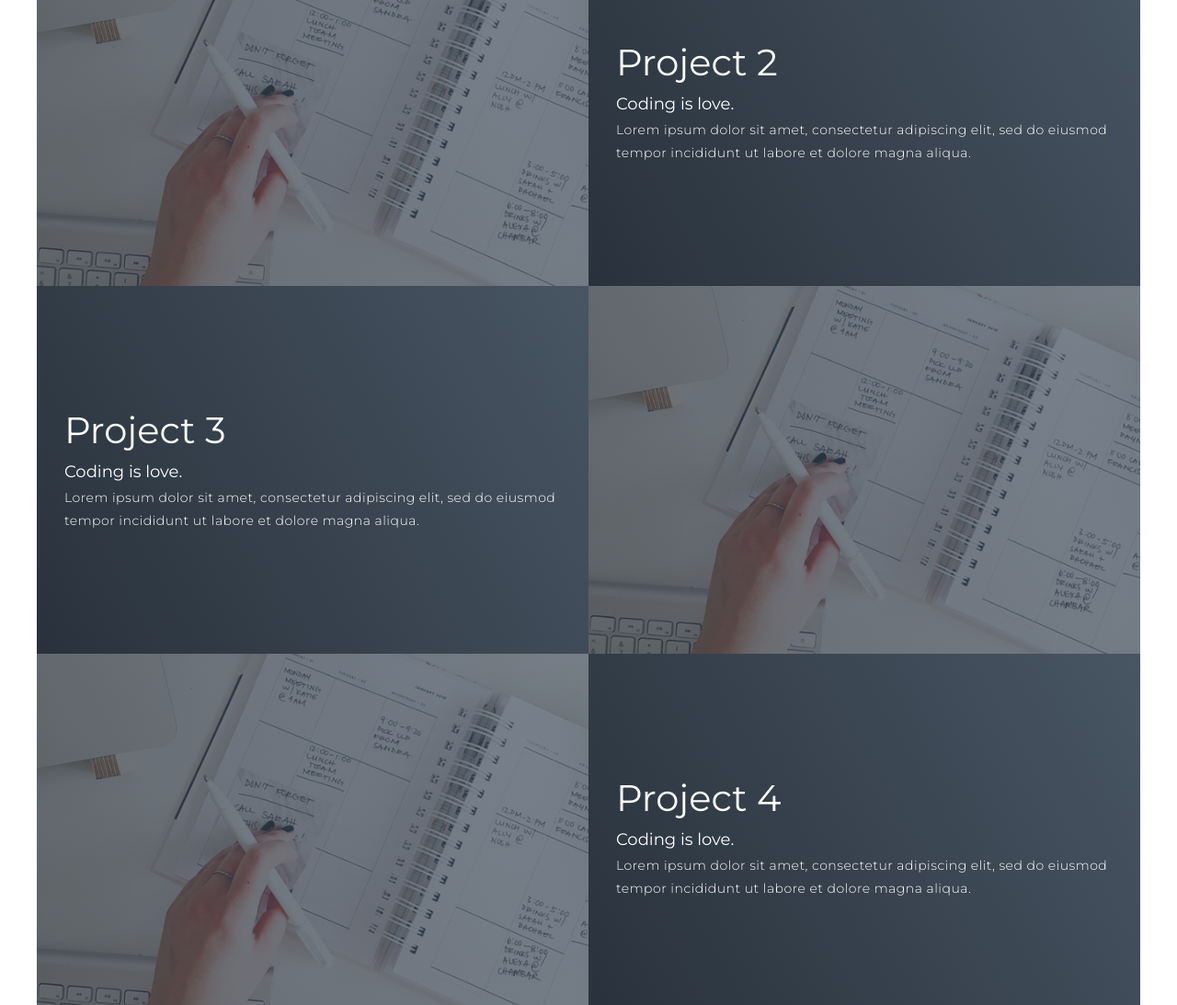
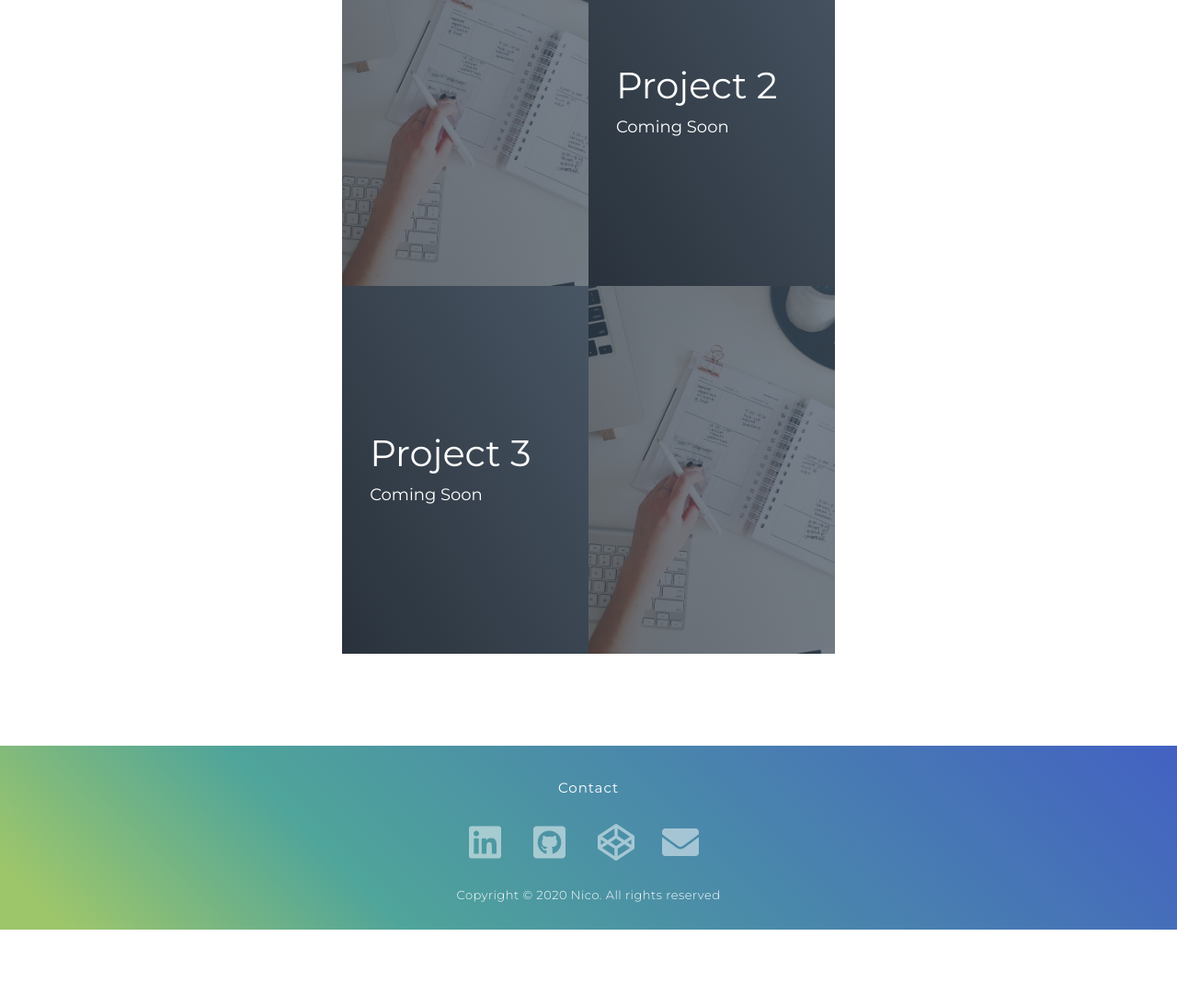
Before and after one commit to Nico83code/PortfolioV1, a plain HTML site: page index.html in a window 1280 px wide. Shown: the part 2420-3513 px from the top of the page at 92% size. After the commit the page ends 3431 px from the top, so only its background shows below. Drawn offline with Linux system fonts and the light colour scheme.

Commit message:
code changes

```diff
--- a/index.html
+++ b/index.html
@@ -60,7 +60,7 @@
                     cool stuff.
                     </br>
                     </br>
-                    When I'm not in front of a computer screens, I’m probably in the kitchen or taking my dog for a
+                    When I'm not in front of a computer screen, I’m probably in the kitchen or taking my dog for a
                     walk.
                 </p>
                 </br>
@@ -112,10 +112,8 @@
                 <div class="project-item">
                     <div class="project-info">
                         <h1>Project 1</h1>
-                        <h2>Coding is love.</h2>
-                        <p>Lorem ipsum dolor sit amet, consectetur adipiscing elit, sed do eiusmod tempor incididunt ut
-                            labore et
-                            dolore magna aliqua.</p>
+                        <h2>Coming Soon</h2>
+                        <p></p>
                     </div>
                     <div class="project-img">
                         <img src="./img/img-1.png" alt="img">
@@ -124,10 +122,8 @@
                 <div class="project-item">
                     <div class="project-info">
                         <h1>Project 2</h1>
-                        <h2>Coding is love.</h2>
-                        <p>Lorem ipsum dolor sit amet, consectetur adipiscing elit, sed do eiusmod tempor incididunt ut
-                            labore et
-                            dolore magna aliqua.</p>
+                        <h2>Coming Soon</h2>
+                        <p></p>
                     </div>
                     <div class="project-img">
                         <img src="./img/img-1.png" alt="img">
@@ -136,40 +132,18 @@
                 <div class="project-item">
                     <div class="project-info">
                         <h1>Project 3</h1>
-                        <h2>Coding is love.</h2>
-                        <p>Lorem ipsum dolor sit amet, consectetur adipiscing elit, sed do eiusmod tempor incididunt ut
-                            labore et
-                            dolore magna aliqua.</p>
-                    </div>
-                    <div class="project-img">
-                        <img src="./img/img-1.png" alt="img">
-                    </div>
-                </div>
-                <div class="project-item">
-                    <div class="project-info">
-                        <h1>Project 4</h1>
-                        <h2>Coding is love.</h2>
-                        <p>Lorem ipsum dolor sit amet, consectetur adipiscing elit, sed do eiusmod tempor incididunt ut
-                            labore et
-                            dolore magna aliqua.</p>
-                    </div>
-                    <div class="project-img">
-                        <img src="./img/img-1.png" alt="img">
-                    </div>
-                </div>
-                <div class="project-item">
-                    <div class="project-info">
-                        <h1>Project 5</h1>
-                        <h2>Coding is love.</h2>
-                        <p>Lorem ipsum dolor sit amet, consectetur adipiscing elit, sed do eiusmod tempor incididunt ut
-                            labore et
-                            dolore magna aliqua.</p>
+                        <h2>Coming Soon</h2>
+                        <p></p>
                     </div>
                     <div class="project-img">
                         <img src="./img/img-1.png" alt="img">
                     </div>
                 </div>
             </div>
+
+
+        </div>
+        </div>
         </div>
     </section>
     <!-- End Projects Section-->
```
Also changed, not shown: img/profile-img copy.png (deleted), 1 other file.
